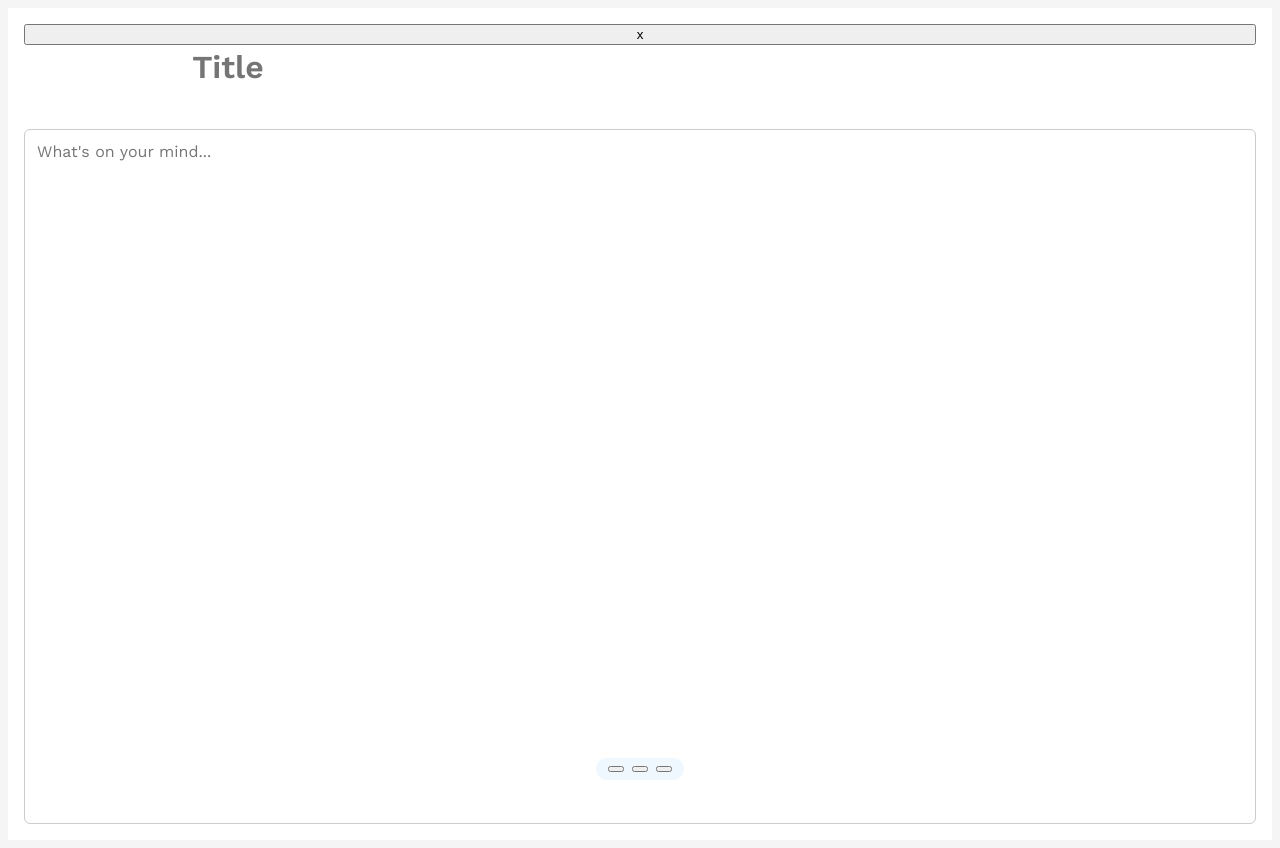
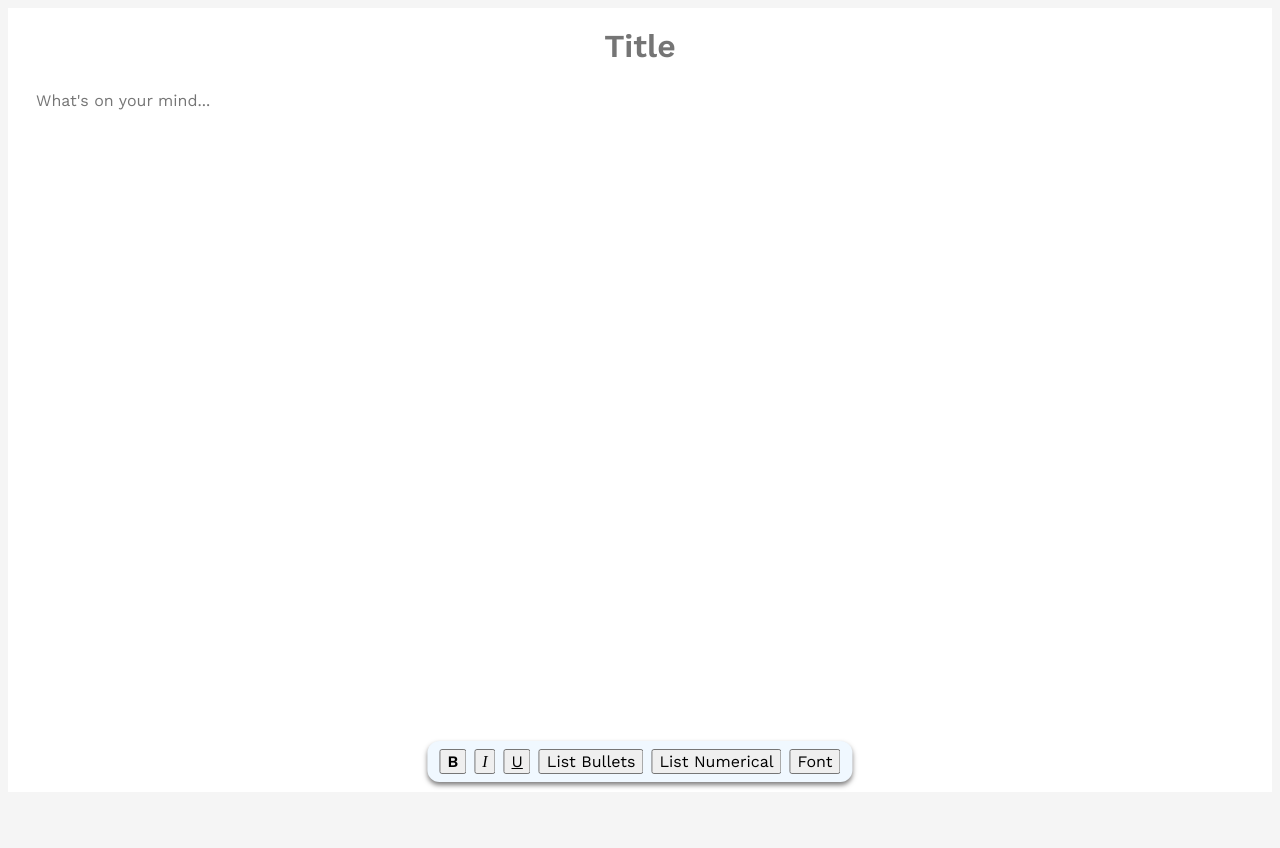
Before and after one commit to theRedKh/thinkbox-notes, a React (Vite) app in the folder client/: page / in a window 1280 px wide. After the commit the page ends 800 px from the top, so only its background shows below. Built offline with nearby package versions, Linux system fonts and the light colour scheme.

Commit message:
toolbar optimization minor changes

```diff
--- a/client/src/App.jsx
+++ b/client/src/App.jsx
@@ -8,8 +8,6 @@ function App() {
 
   return (
     <>
-
-      <Toolbar/>
       <NoteForm/>
     </>
   )
--- a/client/src/components/NoteForm/NoteForm.jsx
+++ b/client/src/components/NoteForm/NoteForm.jsx
@@ -1,12 +1,11 @@
 import styles from "./NoteForm.module.css";
-
+import Toolbar from "../Toolbar/Toolbar";
 export default function NoteForm() {
     return (
         <div className={styles.container}>
-            <button className={styles.close}> x </button>
             <input placeholder="Title" className={styles.title}/>
-            <p className={styles.dateTime}></p>
             <textarea className={styles.noteArea} placeholder="What's on your mind..."></textarea>
+             <Toolbar/>
         </div>
     );
 }
--- a/client/src/components/NoteForm/NoteForm.module.css
+++ b/client/src/components/NoteForm/NoteForm.module.css
@@ -5,7 +5,7 @@
     flex-direction: column;
     padding: 16px;
     background: #fff;
-    height: 100vh;
+    height: 94dvh;
 }
 
 .title {
@@ -16,7 +16,7 @@
     font-size: 2rem;
     text-align: center;
     font-weight: 600;
-    margin-bottom: 8px;
+    margin: 0 auto 8px auto;
 }
 .title::placeholder {
     font-weight: 600;
@@ -32,10 +32,14 @@
     resize: none;
     padding: 12px;
     font-size: 16px;
-    border: 1px solid #ccc;
+    border: none;
+    outline: none;
     border-radius: 6px;
 
     font-family: "Work Sans", sans-serif;
+    line-height: 1.6;
+    background: transparent;
+    overflow-y: auto;
 }
 
 .noteArea:focus::placeholder {
--- a/client/src/components/Toolbar/Toolbar.jsx
+++ b/client/src/components/Toolbar/Toolbar.jsx
@@ -3,9 +3,12 @@ import styles from "./Toolbar.module.css";
 export default function Toolbar(){
     return(
         <div className={styles.container}>
-            <button className={styles.btn}></button>
-            <button className={styles.btn}></button>
-            <button className={styles.btn}></button>
+            <button className={styles.btn}><b>B</b></button>
+            <button className={styles.btn}><em>I</em></button>
+            <button className={styles.btn}><u>U</u></button>
+            <button className={styles.btn}>List Bullets</button>
+            <button className={styles.btn}>List Numerical</button>
+            <button className={styles.btn}>Font</button>
         </div>
     );
 }
--- a/client/src/components/Toolbar/Toolbar.module.css
+++ b/client/src/components/Toolbar/Toolbar.module.css
@@ -1,6 +1,6 @@
 .container {
     position: absolute;       /* float inside NoteForm */
-    bottom: 20px;             /* distance from bottom */
+    bottom: 10px;             /* distance from bottom */
     left: 50%;
     transform: translateX(-50%);
     z-index: 1100;
@@ -10,4 +10,19 @@
     display: flex;
     gap: 8px;
 
+    box-shadow: 0 3px 5px rgb(126, 125, 125);
+
 }
+
+.btn {
+    font-family: "Work Sans";
+    font-size: 16px;
+}
+
+b {
+    font-weight: 600;
+}
+
+em {
+    font-family: serif;
+}
```
